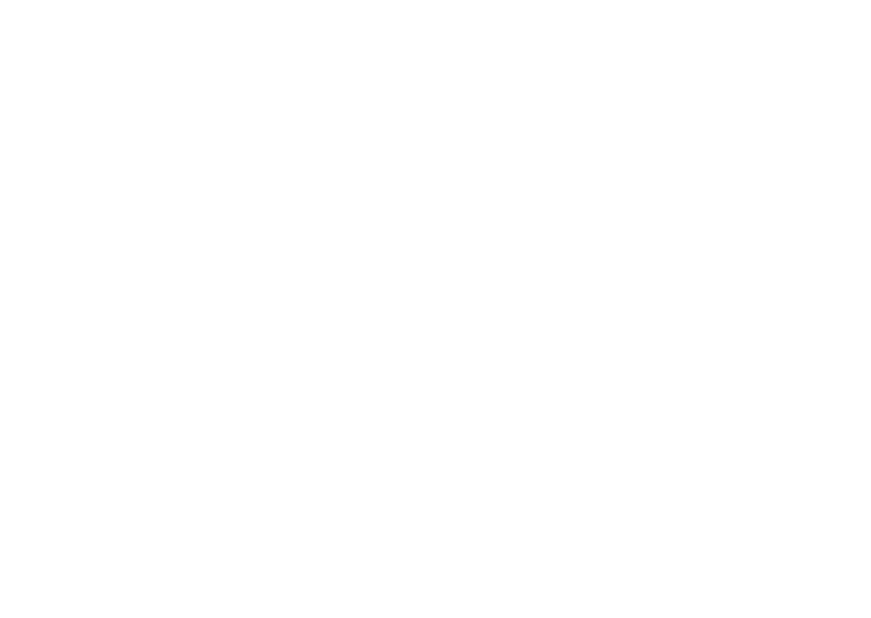
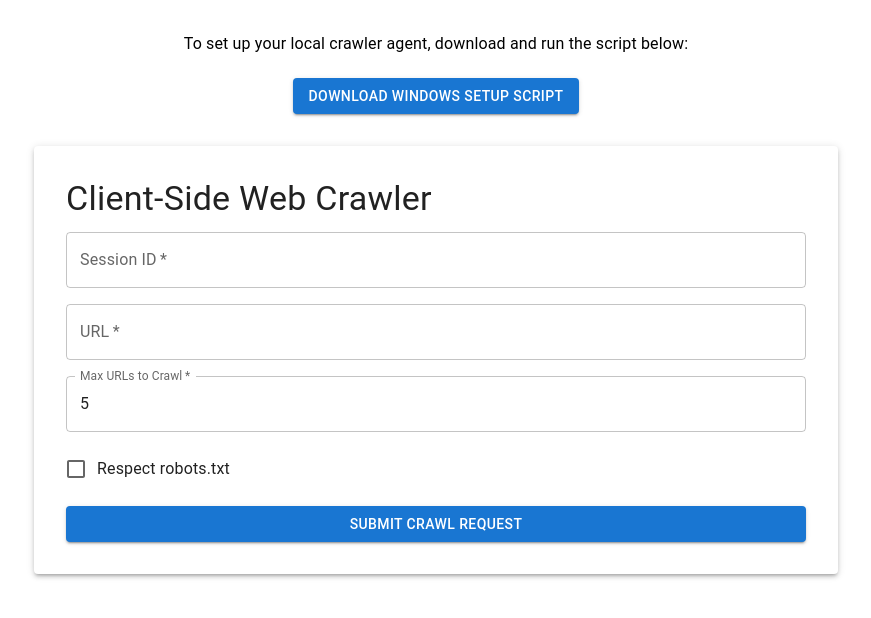
Before and after one commit to Fanboyingeneral/WebCrawler_frontend, a React (Create React App) app: page /register-spot-instance in a window 1280 px wide. Before the commit this address had no page. Shown: the top 618 px of the page, without its empty margins (204-1075 px from the left). Built offline with nearby package versions, Linux system fonts and the light colour scheme.

Commit message:
Implemented the frontend features where users can now use their own device as local instance

```diff
--- a/src/App.js
+++ b/src/App.js
@@ -4,6 +4,8 @@
 import CrawlRecords from './components/CrawlRecords';
 import CrawlDetails from './components/CrawlDetails';
 import PageContent from './components/PageContent';
+import DownloadScriptButton from './components/DownloadScriptButton';
+import LocalInstance from './components/LocalInstance';
 
 function App() {
   return (
@@ -12,11 +14,13 @@
         <Route path="/" element={
           <>
             <CrawlForm />
+            <DownloadScriptButton />
             <CrawlRecords />
           </>
         } />
         <Route path="/crawl/:crawlId" element={<CrawlDetails />} />
         <Route path="/crawl/:crawlId/page/:pageId" element={<PageContent />} />
+        <Route path="/register-spot-instance" element={<LocalInstance />} />  {/* New Route */}
       </Routes>
     </Router>
   );
--- /dev/null
+++ b/src/components/ClientCrawlForm.js
@@ -0,0 +1,98 @@
+import React, { useState } from 'react';
+import axios from 'axios';
+import { TextField, Checkbox, Button, Typography, FormControlLabel, Box, Container, Paper } from '@mui/material';
+
+function ClientCrawlForm() {
+  const [url, setUrl] = useState('');
+  const [maxUrls, setMaxUrls] = useState(5);
+  const [respectRobotFlag, setRespectRobotFlag] = useState(false);
+  const [sessionId, setSessionId] = useState('');
+  const [message, setMessage] = useState('');
+
+  const handleSubmit = async (e) => {
+    e.preventDefault();
+    try {
+      const endpoint = 'http://localhost:5000/api/session/queueCrawl'; // Client backend endpoint
+      const payload = {
+        session_id: sessionId,
+        url,
+        maxUrls,
+        respectRobotFlag,
+      };
+      console.log('Payload:', payload);
+      const response = await axios.post(endpoint, payload);
+      const { message } = response.data;
+      setMessage(message || 'Crawl request submitted successfully!');
+    } catch (error) {
+      console.error('Error submitting crawl request:', error);
+      setMessage('Failed to submit the crawl request.');
+    }
+  };
+
+  return (
+    <Container maxWidth="md" style={{ marginTop: '2rem' }}>
+      <Paper elevation={3} style={{ padding: '2rem' }}>
+        <Typography variant="h4" gutterBottom>
+          Client-Side Web Crawler
+        </Typography>
+        <form onSubmit={handleSubmit}>
+          <Box mb={2}>
+            <TextField
+              label="Session ID"
+              variant="outlined"
+              fullWidth
+              value={sessionId}
+              onChange={(e) => setSessionId(e.target.value)}
+              required
+            />
+          </Box>
+          <Box mb={2}>
+            <TextField
+              label="URL"
+              variant="outlined"
+              fullWidth
+              value={url}
+              onChange={(e) => setUrl(e.target.value)}
+              required
+            />
+          </Box>
+          <Box mb={2}>
+            <TextField
+              label="Max URLs to Crawl"
+              type="number"
+              variant="outlined"
+              fullWidth
+              value={maxUrls}
+              onChange={(e) => setMaxUrls(e.target.value)}
+              inputProps={{ min: 1 }}
+              required
+            />
+          </Box>
+          <Box mb={2}>
+            <FormControlLabel
+              control={
+                <Checkbox
+                  checked={respectRobotFlag}
+                  onChange={(e) => setRespectRobotFlag(e.target.checked)}
+                />
+              }
+              label="Respect robots.txt"
+            />
+          </Box>
+
+          <Button variant="contained" color="primary" type="submit" fullWidth>
+            Submit Crawl Request
+          </Button>
+        </form>
+
+        {message && (
+          <Typography variant="h6" style={{ marginTop: '2rem' }}>
+            {message}
+          </Typography>
+        )}
+      </Paper>
+    </Container>
+  );
+}
+
+export default ClientCrawlForm;
--- a/src/components/CrawlForm.js
+++ b/src/components/CrawlForm.js
@@ -4,6 +4,7 @@
 import { LocalizationProvider } from '@mui/x-date-pickers';
 import { DateTimePicker } from '@mui/x-date-pickers/DateTimePicker';
 import { AdapterDateFns } from '@mui/x-date-pickers/AdapterDateFns';
+import { useNavigate } from 'react-router-dom';
 
 
 function CrawlForm() {
@@ -13,6 +14,7 @@
   const [message, setMessage] = useState('');
   const [isScheduling, setIsScheduling] = useState(false);
   const [scheduledTime, setScheduledTime] = useState(new Date());
+  const navigate = useNavigate();
 
   const handleSubmit = async (e) => {
     e.preventDefault();
@@ -37,6 +39,17 @@
   return (
     <Container maxWidth="md" style={{ marginTop: '2rem' }}>
       <Paper elevation={3} style={{ padding: '2rem' }}>
+      <Button
+          variant="contained"
+          color="secondary"
+          onClick={() => navigate('/register-spot-instance')}
+          fullWidth
+          style={{ marginBottom: '1rem' }}
+        >
+          Register your machine as a spot instance?
+        </Button>
+
+
         <Typography variant="h4" gutterBottom>
           Web Crawler
         </Typography>
--- /dev/null
+++ b/src/components/DownloadScriptButton.js
@@ -0,0 +1,58 @@
+import React from 'react';
+import { Button, Typography, Box } from '@mui/material';
+
+const DownloadScriptButton = () => {
+  // Function to create and download the PowerShell setup script
+  const downloadSetupScript = () => {
+    const scriptContent = `
+# Check if Docker is installed
+if (!(Get-Command docker -ErrorAction SilentlyContinue)) {
+    Write-Host "Docker is not installed. Please install Docker Desktop and try again."
+    exit
+}
+
+# Pull the latest version of the crawler_engine image
+Write-Host "Pulling the crawler_engine Docker image..."
+docker pull fanboyingeneral/webcrawler-crawler_engine:latest
+
+# Run the crawler_engine container
+Write-Host "Starting the crawler engine..."
+docker run -d -p 5000:5000 --name crawler_engine fanboyingeneral/webcrawler-crawler_engine:latest
+
+Write-Host "Crawler engine is now running at http://localhost:5000"
+    `;
+
+    // Create a Blob with the PowerShell script content
+    const blob = new Blob([scriptContent], { type: 'text/plain' });
+    const url = URL.createObjectURL(blob);
+
+    // Create a temporary link element
+    const link = document.createElement('a');
+    link.href = url;
+    link.download = 'setup-crawler-agent.ps1';
+
+    // Trigger the download
+    link.click();
+
+    // Clean up the URL
+    URL.revokeObjectURL(url);
+  };
+
+  return (
+    <Box textAlign="center" mt={3}>
+      <Typography variant="body1" gutterBottom>
+        To set up your local crawler agent, download and run the script below:
+      </Typography>
+      <Button
+        variant="contained"
+        color="primary"
+        onClick={downloadSetupScript}
+        style={{ marginTop: '1rem' }}
+      >
+        Download Windows Setup Script
+      </Button>
+    </Box>
+  );
+};
+
+export default DownloadScriptButton;
--- /dev/null
+++ b/src/components/LocalInstance.js
@@ -0,0 +1,19 @@
+// components/LocalInstance.js
+import React from 'react';
+import { Typography, Container, Button } from '@mui/material';
+import DownloadScriptButton from './DownloadScriptButton';
+import ClientCrawlForm from './ClientCrawlForm';
+
+function LocalInstance() {
+
+
+
+  return (
+    <Container maxWidth="md" style={{ marginTop: '2rem' }}>
+      <DownloadScriptButton/>
+      <ClientCrawlForm/>
+    </Container>
+  );
+}
+
+export default LocalInstance;
```
